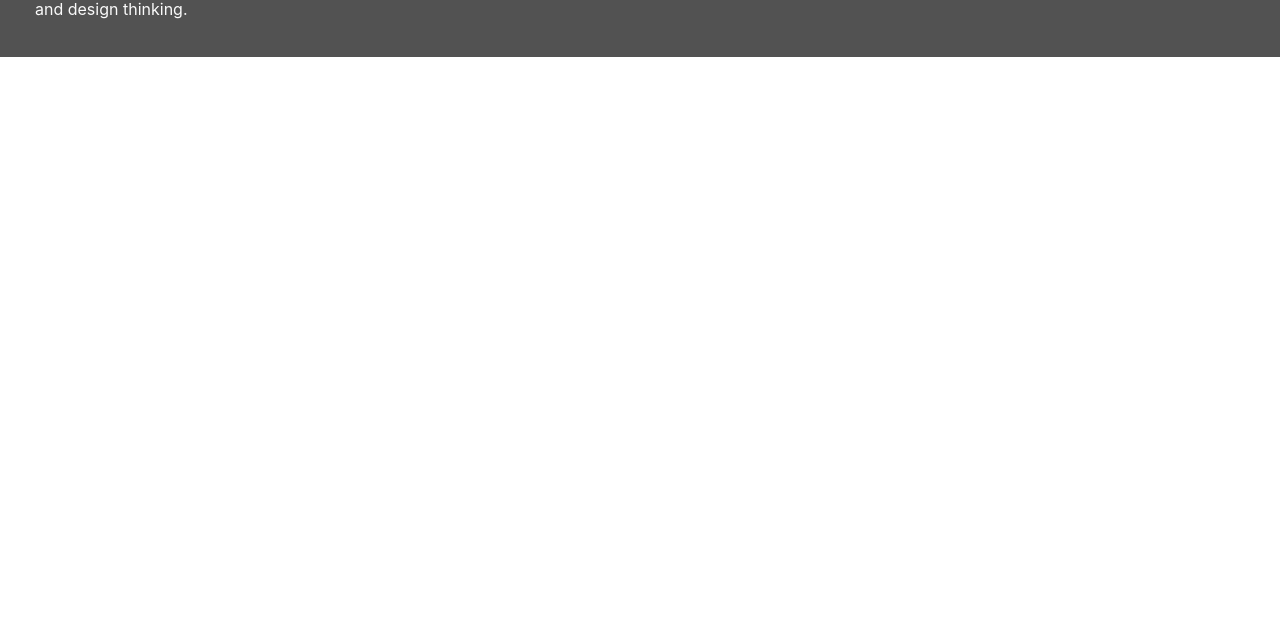
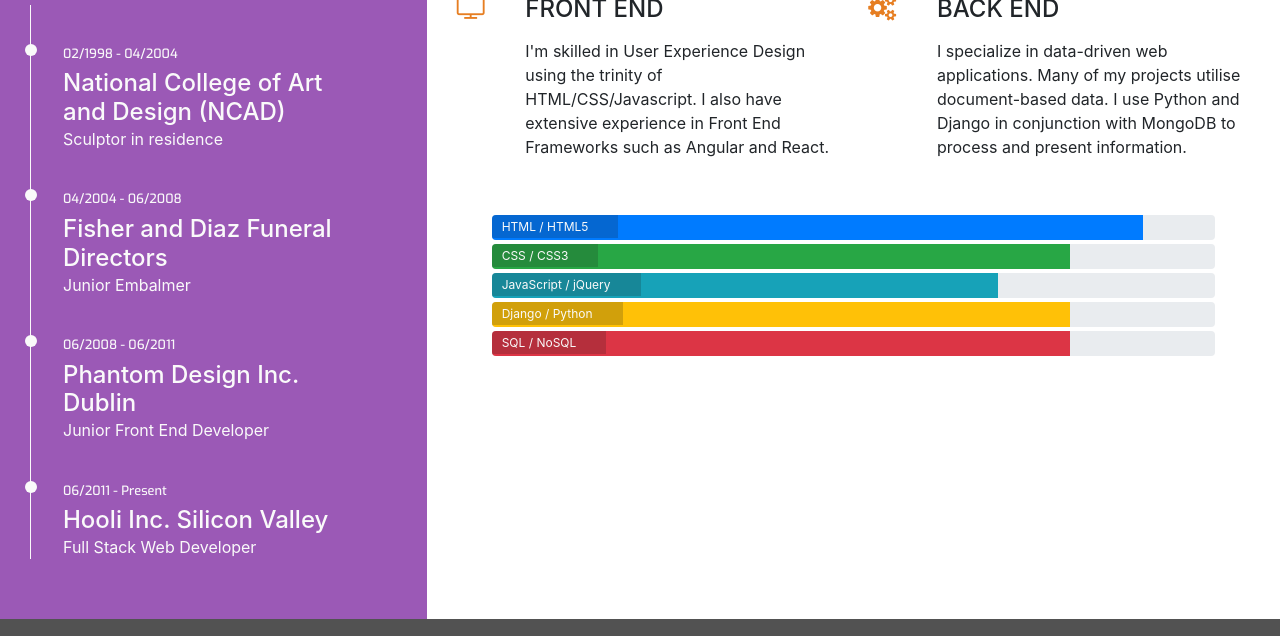
Before and after one commit to saeedaminjafari/Resume, a plain HTML site: page resume.html in a window 1280 px wide. Shown: the part 472-1108 px from the top of the page. Before the commit the page ends 800 px from the top, so only its background shows below. Drawn offline with nearby package versions, Linux system fonts and the light colour scheme.

Commit message:
Style resume page

```diff
--- a/assets/css/style.css
+++ b/assets/css/style.css
@@ -26,6 +26,10 @@
 
 .bg-color-personal-info {
     background-color: #f4f4f4;
+}
+
+.bg-color-work-history {
+    background-color: #9b59b6;
 }
 
 /* ...................................................Special padding, margin, text */
@@ -57,6 +61,7 @@ h1,h2,h3,h4 {
     float: none;
 }
 
+.history-heading,
 .section-heading {
     font-family: 'Exo', sans-serif;
     font-weight: 300;
@@ -254,3 +259,72 @@ footer {
     position: relative;
     width: 60%;
 }
+
+/* ----------------------------------------Skills */
+
+.progress {
+    position: relative;
+    height: 25px;
+    margin-bottom: 4px;
+}
+
+.progress-type {
+    position: absolute;
+    left: 0px;
+    font-weight: 400;
+    padding: 3px 30px 2px 10px;
+    color: #fafafa;
+    background-color: rgba(25, 25, 25, 0.2);
+}
+
+.progress-section {
+    margin: 40px 20px;
+}
+
+/* ----------------------------------------Work History */
+
+.history-heading {
+    color: #fafafa;
+    margin-bottom: 50px;
+}
+
+.timeline-item {
+    padding: 4em 2em 0em 2em;
+    position: relative;
+    color: #fafafa;
+    border-left: 1px solid;
+}
+
+.timeline-item p {
+    padding: 0;
+    margin: 0;
+}
+
+.timeline-item:before {
+    content: attr(data-dates);
+    position: absolute;
+    left: 2.5em;
+    top: 3em;
+    display: block;
+    font-family: "Exo", sans-serif;
+    font-weight: 500;
+    font-size: 0.8em;
+    padding: 0;
+    margin: 0;
+}
+
+.timeline-item:after {
+    width: 12px;
+    height: 12px;
+    display: block;
+    top: 2.4em;
+    position: absolute;
+    left: -6px;
+    border-radius: 12px;
+    content: '';
+    background: #fafafa;
+}
+
+.history-items {
+    margin-bottom: 30px;
+}
--- a/resume.html
+++ b/resume.html
@@ -1,22 +1,19 @@
 <!DOCTYPE html>
 <html lang="en">
+
 <head>
 	<meta charset="UTF-8" />
 	<meta name="viewport" content="width=device-width, initial-scale=1.0" />
-    <link
-      rel="stylesheet"
-      href="https://maxcdn.bootstrapcdn.com/bootstrap/4.2.1/css/bootstrap.min.css"
-      type="text/css"
-    />
-    <link
-      rel="stylesheet"
-      href="https://stackpath.bootstrapcdn.com/font-awesome/4.7.0/css/font-awesome.min.css"
-      type="text/css"
-    />
-    <link rel="stylesheet" href="https://cdnjs.cloudflare.com/ajax/libs/hover.css/2.3.1/css/hover-min.css" type="text/css" />
+	<link rel="stylesheet" href="https://maxcdn.bootstrapcdn.com/bootstrap/4.2.1/css/bootstrap.min.css"
+		type="text/css" />
+	<link rel="stylesheet" href="https://stackpath.bootstrapcdn.com/font-awesome/4.7.0/css/font-awesome.min.css"
+		type="text/css" />
+	<link rel="stylesheet" href="https://cdnjs.cloudflare.com/ajax/libs/hover.css/2.3.1/css/hover-min.css"
+		type="text/css" />
 	<link rel="stylesheet" href="assets/css/style.css" type="text/css" />
 	<title>Saeed</title>
 </head>
+
 <body>
 	<header>
 		<div class="row no-gutters">
@@ -32,16 +29,20 @@
 					<div class="col">
 						<ul id="nav" class="list-inline menucontainer">
 							<li class="col-6 col-sm-3 ui-menu-color-home list-inline-item menuitem">
-                  <a href="#" class="hvr-sweep-to-bottom"><i class="fa fa-home" aria-hidden="true"></i><span>Home</span></a>
+								<a href="index.html"
+									class="hvr-sweep-to-bottom"><i class="fa fa-home" aria-hidden="true"></i><span>Home</span></a>
 							</li>
 							<li class="col-6 col-sm-3 ui-menu-color-resume list-inline-item menuitem">
-                  <a href="#" class="hvr-sweep-to-bottom"><i class="fa fa-graduation-cap" aria-hidden="true"></i><span>Resume</span></a>
+								<a href="#"
+									class="hvr-sweep-to-bottom"><i class="fa fa-graduation-cap" aria-hidden="true"></i><span>Resume</span></a>
 							</li>
 							<li class="col-6 col-sm-3 ui-menu-color-contact list-inline-item menuitem">
-                  <a href="#" class="hvr-sweep-to-bottom"><i class="fa fa-comment-o" aria-hidden="true"></i><span>Contact</span></a>
+								<a href="#"
+									class="hvr-sweep-to-bottom"><i class="fa fa-comment-o" aria-hidden="true"></i><span>Contact</span></a>
 							</li>
 							<li class="col-6 col-sm-3 ui-menu-color-download list-inline-item menuitem">
-                  <a href="#" class="hvr-sweep-to-bottom"><i class="fa fa-download" aria-hidden="true"></i><span>Download</span></a>
+								<a href="#"
+									class="hvr-sweep-to-bottom"><i class="fa fa-download" aria-hidden="true"></i><span>Download</span></a>
 							</li>
 						</ul>
 					</div>
@@ -50,14 +51,128 @@
 		</div>
 	</header>
 
-    <section></section>
+	<section class="container-fluid">
+		<div class="row">
+			<div class="col-md-4 bg-color-work-history section-column">
+				<div class="row">
+					<div class="col-12">
+						<h3 class="history-heading uppercase">Work History</h3>
+					</div>
+				</div>
+				<div class="history-items">
+					<div class="timeline-item" data-dates="02/1998 - 04/2004">
+						<h4>National College of Art and Design (NCAD)</h4>
+						<p>Sculptor in residence</p>
+					</div>
+					<div class="timeline-item" data-dates="04/2004 - 06/2008">
+						<h4>Fisher and Diaz Funeral Directors</h4>
+						<p>Junior Embalmer</p>
+					</div>
+					<div class="timeline-item" data-dates="06/2008 - 06/2011">
+						<h4>Phantom Design Inc. Dublin</h4>
+						<p>Junior Front End Developer</p>
+					</div>
+					<div class="timeline-item" data-dates="06/2011 - Present">
+						<h4>Hooli Inc. Silicon Valley</h4>
+						<p>Full Stack Web Developer</p>
+					</div>
+				</div>
+			</div>
+			<div class="col-md-8 bg-color-three-reason section-column">
+				<div class="row">
+					<div class="col">
+						<h3 class="section-heading uppercase">My Skills</h3>
+					</div>
+				</div>
+				<div class="row">
+					<div class="col-10 offset-1 offset-sm-0 col-sm-4 col-md-6">
+						<div class="row">
+							<div class="col-2">
+								<i
+                    class="three-reasons-icon fa fa-tv"
+                    aria-hidden="true"
+                  ></i>
+							</div>
+							<div class="col-10">
+								<h4 class="three-reasons-heading uppercase">Front End</h4>
+								<p>
+									I'm skilled in User Experience Design using the trinity of HTML/CSS/Javascript. I
+									also have extensive experience in Front End Frameworks such as Angular and React.
+								</p>
+							</div>
+						</div>
+					</div>
+					<div class="col-10 offset-1 offset-sm-0 col-sm-4 col-md-6">
+						<div class="row">
+							<div class="col-2">
+								<i
+                    class="three-reasons-icon fa fa-gears"
+                    aria-hidden="true"
+                  ></i>
+							</div>
+							<div class="col-10">
+								<h4 class="three-reasons-heading uppercase">
+									Back End
+								</h4>
+								<p>
+									I specialize in data-driven web applications. Many of my projects utilise
+									document-based data. I use Python and Django in conjunction with MongoDB to process
+									and present information.
+								</p>
+							</div>
+						</div>
+					</div>
+				</div>
+				<div class="row progress-section">
+					<div class="col">
+						<div class="progress">
+							<div class="progress-bar" role="progressbar" aria-valuenow="90" aria-valuemin="0"
+								aria-valuemax="100" style="width:90%;">
+								<span class="sr-only">90% complete</span>
+							</div>
+							<span class="progress-type">HTML / HTML5</span>
+						</div>
+						<div class="progress">
+							<div class="progress-bar bg-success" role="progressbar" aria-valuenow="80" aria-valuemin="0"
+								aria-valuemax="100" style="width:80%;">
+								<span class="sr-only">80% complete</span>
+							</div>
+							<span class="progress-type">CSS / CSS3</span>
+						</div>
+						<div class="progress">
+							<div class="progress-bar bg-info" role="progressbar" aria-valuenow="70" aria-valuemin="0"
+								aria-valuemax="100" style="width:70%;">
+								<span class="sr-only">70% complete</span>
+							</div>
+							<span class="progress-type">JavaScript / jQuery</span>
+						</div>
+						<div class="progress">
+							<div class="progress-bar bg-warning" role="progressbar" aria-valuenow="80" aria-valuemin="0"
+								aria-valuemax="100" style="width:80%;">
+								<span class="sr-only">80% complete</span>
+							</div>
+							<span class="progress-type">Django / Python</span>
+						</div>
+						<div class="progress">
+							<div class="progress-bar bg-danger" role="progressbar" aria-valuenow="80" aria-valuemin="0"
+								aria-valuemax="100" style="width:80%;">
+								<span class="sr-only">80% complete</span>
+							</div>
+							<span class="progress-type">SQL / NoSQL</span>
+						</div>
+					</div>
+				</div>
+			</div>
+		</div>
+	</section>
 
 	<footer class="container-fluid">
 		<div id="footer-details" class="row">
 			<div class="col-sm-4">
 				<h5 class="uppercase general-sub">About</h5>
 				<p class="inline-block">
-                    Full Stack Web Developer. Skilled in everything from HTML to Heroku. The capacity for structural and design thinking.
+					Full Stack Web Developer. Skilled in everything from HTML to Heroku.
+					The capacity for structural and design thinking.
 				</p>
 			</div>
 			<div class="col-sm-4">
@@ -114,4 +229,5 @@
 		</div>
 	</footer>
 </body>
+
 </html>
```
Also changed, not shown: index.html (+1 -1 lines). Lines whose indentation alone changed are shown as unchanged.
